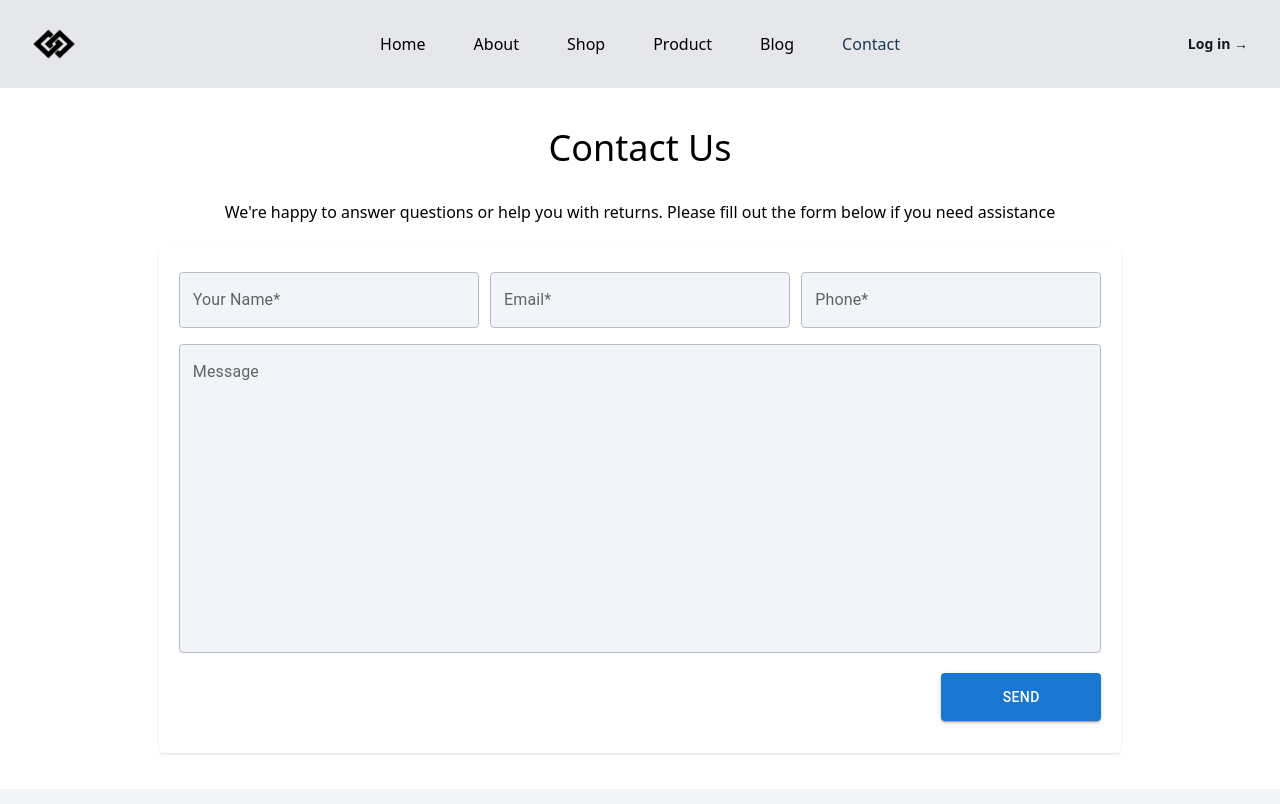
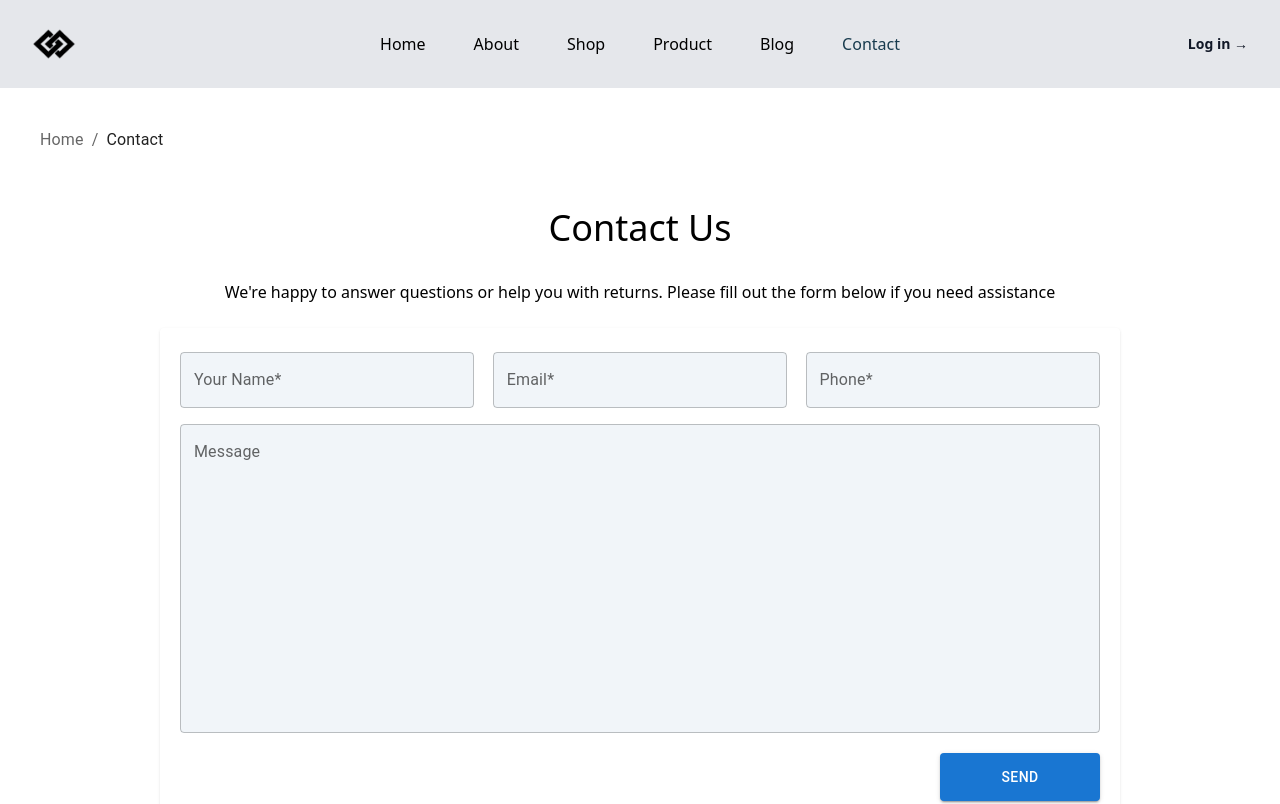
Before and after one commit to subhanrizwan/Ecommerce-Store1, a React (Vite) app: page /contact in a window 1280 px wide. Shown: the top 804 px of the page. Built offline with nearby package versions, Linux system fonts and the light colour scheme.

Commit message:
error page done

```diff
--- a/package.json
+++ b/package.json
@@ -10,6 +10,7 @@
     "preview": "vite preview"
   },
   "dependencies": {
+    "@emailjs/browser": "^4.4.1",
     "@emotion/react": "^11.14.0",
     "@emotion/styled": "^11.14.0",
     "@headlessui/react": "^2.2.0",
--- a/src/components/ErrorPage.jsx
+++ b/src/components/ErrorPage.jsx
@@ -1,9 +1,54 @@
-import React from 'react'
+import { useNavigate } from 'react-router';
+import { Button } from '@mui/material';
+import Typography from '@mui/material/Typography';
+import Breadcrumbs from '@mui/material/Breadcrumbs';
+import Link from '@mui/material/Link';
+
+function handleClick(event) {
+  event.preventDefault();
+  console.info('You clicked a breadcrumb.');
+}
+
 
 function ErrorPage() {
+  const navigate = useNavigate();
+
+  const Navigateion = ()=>{
+    navigate('/')
+  }
+
+
   return (
     <>
-          <h1 className="text-4xl text-center fw-bold">Error Page</h1>
+    <section className='p-5 w-full'>
+       <div className='mb-3 md:mb-9 p-5' role="presentation" onClick={handleClick}>
+      <Breadcrumbs aria-label="breadcrumb">
+        <Link underline="hover" color="inherit" href="#">
+          Home
+        </Link>
+        {/* <Link
+          underline="hover"
+          color="inherit"
+          href="/material-ui/getting-started/installation/"
+        >
+          Core
+        </Link> */}
+        <Typography sx={{ color: 'text.primary' }}>404 Error</Typography>
+      </Breadcrumbs>
+    </div>
+    <div className='text-center'>
+          <h1 className="md:text-7xl text-3xl fw-bold p-5 mb-7">404 Not Found</h1>
+          <p className='mb-7'>Your visited page not found. You may go home page.</p>
+           <Button
+                  className="w-40 h-12"
+                  style={{marginBottom:'5.3rem',marginTop:'2rem'}}
+                  variant="contained"
+                  onClick={Navigateion}
+                  >
+                  Back to Home
+                </Button>
+                  </div>
+    </section>
     </>
   )
 }
--- a/src/pages/contact.jsx
+++ b/src/pages/contact.jsx
@@ -1,18 +1,57 @@
-import { useState } from "react";
+import { useState,useRef } from "react";
 import { TextField, Button } from "@mui/material";
+import emailjs from '@emailjs/browser';
+import Typography from '@mui/material/Typography';
+import Breadcrumbs from '@mui/material/Breadcrumbs';
+import Link from '@mui/material/Link';
+
 const contact = () => {
+  function handleClick(event) {
+  event.preventDefault();
+  console.info('You clicked a breadcrumb.');
+}
   const [name, setName] = useState("");
   const [email, setEmail] = useState("");
   const [phone, setPhone] = useState("");
   const [message, setMessage] = useState("");
 
-  const Submit = () => {
-    console.log("name : " , name , "email: " ,email,"phone :",phone,"message :",message);
+  const form = useRef();
+
+  const sendEmail = (e) => {
+    e.preventDefault();
+
+    emailjs
+      .sendForm('service_2wq35vg', 'template_ulq772e', form.current, {
+        publicKey: 'Bym6hQFgTyWWzhc95',
+      })
+      .then(
+        () => {
+          console.log('SUCCESS!');
+        },
+        (error) => {
+          console.log('FAILED...', error.text);
+        },
+      );
   };
   return (
     <>
       <section className="w-full mb-5">
-        <div className="title-contact text-center p-5 mt-5 mb-0">
+        <div className="title-contact text-center p-5 mb-0">
+           <div className='mb-5 md:mb-9 p-5' role="presentation" onClick={handleClick}>
+      <Breadcrumbs aria-label="breadcrumb">
+        <Link underline="hover" color="inherit" href="#">
+          Home
+        </Link>
+        {/* <Link
+          underline="hover"
+          color="inherit"
+          href="/material-ui/getting-started/installation/"
+        >
+          Core
+        </Link> */}
+        <Typography sx={{ color: 'text.primary' }}>Contact</Typography>
+      </Breadcrumbs>
+    </div>
           <h1 className="text-4xl">Contact Us</h1>
         </div>
         <div className="form-wrap">
@@ -24,43 +63,48 @@ const contact = () => {
           </div>
           <div className="w-ful flex justify-center">
             {/* w-8/12 md:w-2/3 */}
-            <form className="shadow rounded pt-6 pb-8 mb-4 p-5 ">
+            <form ref={form} className="md:w-3/4 sm:w-full shadow rounded pt-6 pb-8 mb-4 p-5">
               <div className="cont-row flex justify-between md:flex-wrap sm:flex-wrap flex-wrap mb-0">
                 <TextField
+                name="user_name"
                   id="outlined-basic"
                   label="Your Name*"
                   variant="outlined"
                   value={name}
                   onChange={(e)=> {setName(e.target.value); console.clear(); console.log(e.target.value)}}
                   className="bg-slate-100 rounded"
-                  style={{ marginBottom: "1rem" , marginRight:"0.7rem"}}
+                  style={{ marginBottom: "1rem"}}
                   fullWidth
                   sx={{
                     width: {
                       xs: "100%",
                       sm: '100%',
+                      lg:"32%",
                       md: 300,
                     },
                   }}
                 />
                 <TextField
+                  name="user_email"
                   id="outlined-basic"
                   label="Email*"
                   variant="outlined"
                   value={email}
                   onChange={(e)=> {setEmail(e.target.value); console.clear(); console.log(e.target.value)}}
-                  className="bg-slate-100 rounded"
-                  style={{ marginBottom: "1rem" , marginRight:"0.7rem"}}
+                  className=" bg-slate-100 rounded"
+                  style={{ marginBottom: "1rem"}}
                    fullWidth
                   sx={{
                     width: {
                       xs: "100%",
                       sm: '100%',
+                      lg:"32%",
                       md: 300 ,
                     },
                   }}
                 />
                 <TextField
+                  name="user_phone"
                   id="outlined-basic"
                   label="Phone*"
                   variant="outlined"
@@ -73,6 +117,7 @@ const contact = () => {
                     width: {
                       xs: "100%",
                       sm: '100%',
+                      lg:"32%",
                       md: 300 ,
                     },
                   }}
@@ -80,6 +125,7 @@ const contact = () => {
               </div>
               <div className="cont-row2 flex justify-around pb-3">
                 <TextField
+                  name="user_message"
                   id="outlined-multiline-static"
                   label="Message"
                   value={message}
@@ -91,7 +137,7 @@ const contact = () => {
               </div>
               <div className="submit-btn mt-2 flex justify-end">
                 <Button
-                  onClick={Submit}
+                  onClick={sendEmail}
                   className="w-40 h-12"
                   variant="contained"
                 >
--- a/tailwind.config.js
+++ b/tailwind.config.js
@@ -1,8 +1,8 @@
 /** @type {import('tailwindcss').Config} */
 export default {
   content: [
+     "./src/**/*.{js,jsx,ts,tsx,html}",
     "./index.html",
-    "./src/**/*.{js,ts,jsx,tsx}",
   ],
   theme: {
     extend: {
```
Also changed, not shown: 1 other file (tests, documents, lock files or other folders).
